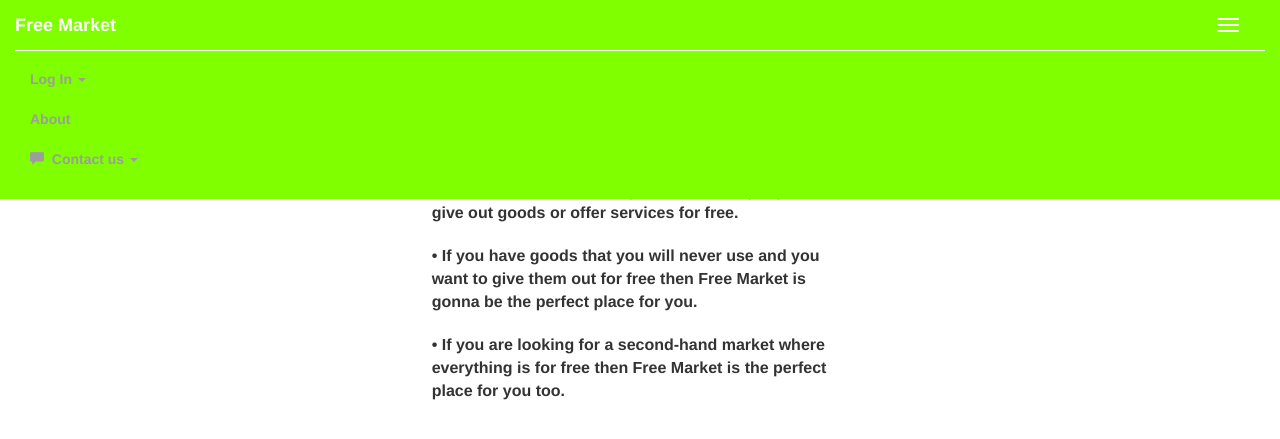
After one commit to zhongcheng/freemarket, a Django app: template mainApp/templates/mainApp/about.html in a window 1280 px wide, after a click that opens the changed part. The commit adds this page. Shown: the top 439 px of the page. Run offline with Django 3.2, Linux system fonts and the light colour scheme; the template is opened without the code that fills it, so the values that code supplies are empty; some libraries are stand-ins or nearby versions.

Commit message:
add about and terms pages, modify login mechanism

```diff
--- a/mainApp/static/mainApp/preload.css
+++ b/mainApp/static/mainApp/preload.css
@@ -12,11 +12,11 @@
 }
 
 .pace .pace-progress {
-  background: #4cae4c;
+  background: linear-gradient(to left, orange 50%, white 100%);
   position: fixed;
   z-index: 2000;
   top: 0;
   right: 100%;
   width: 100%;
-  height: 2px;
+  height: 5px;
 }
--- /dev/null
+++ b/mainApp/templates/mainApp/about.html
@@ -0,0 +1,22 @@
+{% extends 'mainApp/base_visitor.html' %}
+
+{% block ogimage %}<meta property="og:image" content="{{ item.photo.url }}">{% endblock %}
+
+{% block title %}About Free Market{% endblock %}
+
+{% block body %}
+    <div style="height: 20px"></div>
+
+    <div class="container-fluid items-container">
+        <div class="row">
+            <div class="col-lg-4"></div>
+            <div class="col-lg-4" style="padding-left: 5px;padding-right: 5px">
+                <h1 align="center" style="font-weight: bold">About Free Market</h1><br><br>
+                <strong style="font-size: medium">&#8226 Free Market is an online platform where people could give out goods or offer services for free.</strong><br><br>
+                <strong style="font-size: medium">&#8226 If you have goods that you will never use and you want to give them out for free then Free Market is gonna be the perfect place for you.</strong><br><br>
+                <strong style="font-size: medium">&#8226 If you are looking for a second-hand market where everything is for free then Free Market is the perfect place for you too.</strong>
+            </div>
+        </div>
+    </div>
+
+{% endblock %}
--- a/mainApp/templates/mainApp/base_visitor.html
+++ b/mainApp/templates/mainApp/base_visitor.html
@@ -104,15 +104,27 @@
 {#            buttons on the right side#}
             <div class="collapse navbar-collapse" id="topNavBar">
                 <ul class="nav navbar-nav navbar-right">
-                    <li class="{% block login_active %}{% endblock %}">
-                        <a href="{% url 'mainApp:login_user' %}"><strong>Log In</strong></a>
+                    <li class="dropdown">
+                        <a class="dropdown-toggle" data-toggle="dropdown" href="#">
+                            <strong>Log In</strong>
+                            <span class="caret"></span>
+                        </a>
+                        <ul class="dropdown-menu">
+                            <li><a href="{% url 'social:begin' 'google-oauth2' %}"><strong>Google</strong></a></li>
+                            <li><a href="{% url 'social:begin' 'facebook' %}"><strong>Facebook</strong></a></li>
+                            <li><a href="{% url 'mainApp:login_user' %}"><strong>Free Market</strong></a></li>
+                        </ul>
                     </li>
+{#                    <li class="{% block login_active %}{% endblock %}">#}
+{#                        <a href="{% url 'mainApp:login_user' %}"><strong>Log In</strong></a>#}
+{#                    </li>#}
                     <li class="">
-                        <a href="https://www.youtube.com/embed/LHVRxpQpkxo?rel=0&autoplay=1&loop=1&playlist=LHVRxpQpkxo" target="_blank"><strong>About</strong></a>
+{#                        <a href="https://www.youtube.com/embed/LHVRxpQpkxo?rel=0&autoplay=1&loop=1&playlist=LHVRxpQpkxo" target="_blank"><strong>About</strong></a>#}
+                        <a href="{% url 'mainApp:about' %}"><strong>About</strong></a>
                     </li>
-                    <li class="{% block register_active %}{% endblock %}">
-                        <a href="{% url 'mainApp:register' %}"><strong>Register</strong></a>
-                    </li>
+{#                    <li class="{% block register_active %}{% endblock %}">#}
+{#                        <a href="{% url 'mainApp:register' %}"><strong>Register</strong></a>#}
+{#                    </li>#}
                     <li class="dropdown">
                         <a class="dropdown-toggle" data-toggle="dropdown" href="#">
                             <span class="glyphicon glyphicon-comment" aria-hidden="true"></span>&nbsp; <strong>Contact us</strong>
--- a/mainApp/templates/mainApp/login.html
+++ b/mainApp/templates/mainApp/login.html
@@ -58,7 +58,8 @@
     <div class="alert2 alert-bottom" style="margin-bottom: 0px">
         <span class="closebtn" onclick="this.parentElement.style.display='none';">&times;</span>
         <div align="center">
-            <strong>By using this site you agree to our <a href="https://www.youtube.com/embed/K7j3RZYlNWw?rel=0&amp;autoplay=1&loop=1&playlist=K7j3RZYlNWw" target="_blank">Terms and Conditions</a>.
+{#            <strong>By using this site you agree to our <a href="https://www.youtube.com/embed/K7j3RZYlNWw?rel=0&amp;autoplay=1&loop=1&playlist=K7j3RZYlNWw" target="_blank">Terms and Conditions</a>.#}
+            <strong>By using this site you agree to our <a href="{% url 'mainApp:terms' %}" target="_blank">Terms and Conditions</a>.
 {#                (<a href="https://player.youku.com/embed/XMzY1Mzg4NjU5Ng==?rel=0&amp;autoplay=1&mute=1" target="_blank">中国大陆</a>).#}
                 Do not have an account yet? <a href="{% url 'mainApp:register' %}">Click here</a> to register or log in with
 {#                <a href="{% url 'social:begin' 'github' %}">GitHub</a>,#}
--- a/mainApp/templates/mainApp/register.html
+++ b/mainApp/templates/mainApp/register.html
@@ -48,7 +48,8 @@
             <div class="alert2" style="margin-bottom: 0px">
                 <span class="closebtn" onclick="this.parentElement.style.display='none';">&times;</span>
                 <div align="center">
-                    <strong>By using this site you agree to our <a href="https://www.youtube.com/embed/K7j3RZYlNWw?rel=0&amp;autoplay=1&loop=1&playlist=K7j3RZYlNWw" target="_blank">Terms and Conditions</a>.
+{#                    <strong>By using this site you agree to our <a href="https://www.youtube.com/embed/K7j3RZYlNWw?rel=0&amp;autoplay=1&loop=1&playlist=K7j3RZYlNWw" target="_blank">Terms and Conditions</a>.#}
+                    <strong>By using this site you agree to our <a href="{% url 'mainApp:terms' %}" target="_blank">Terms and Conditions</a>.
 {#                        (<a href="https://player.youku.com/embed/XMzY1Mzg4NjU5Ng==?rel=0&amp;autoplay=1&mute=1" target="_blank">中国大陆</a>).#}
                         Already have an account? <a href="{% url 'mainApp:login_user' %}">Click here</a> to log in.
                         You could also log in with
--- a/mainApp/urls.py
+++ b/mainApp/urls.py
@@ -39,4 +39,10 @@ urlpatterns = [
     # /<item_id>/delete_item/
     url(r'^(?P<item_id>[0-9]+)/delete_item/$', views.delete_item, name='delete_item'),
 
+    # /terms/
+    url(r'^terms/$', views.terms, name='terms'),
+
+    # /about/
+    url(r'^about/$', views.about, name='about'),
+
 ]
```
Also changed, not shown: mainApp/templates/mainApp/base.html (+5 -5 lines), mainApp/templates/mainApp/terms.html (added, +22 -0 lines), mainApp/views.py (+8 -0 lines).
